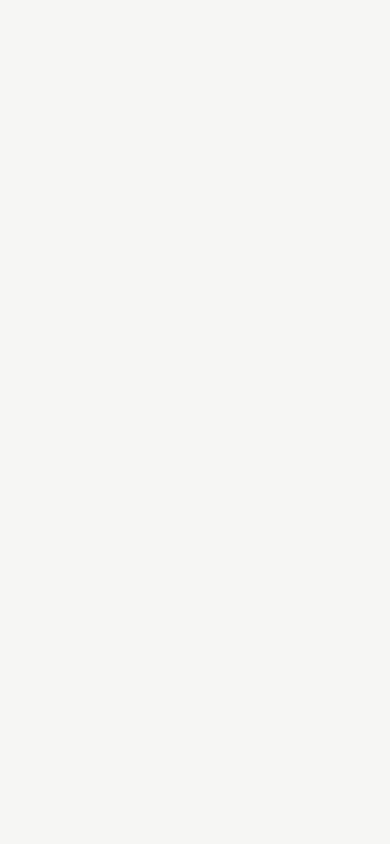
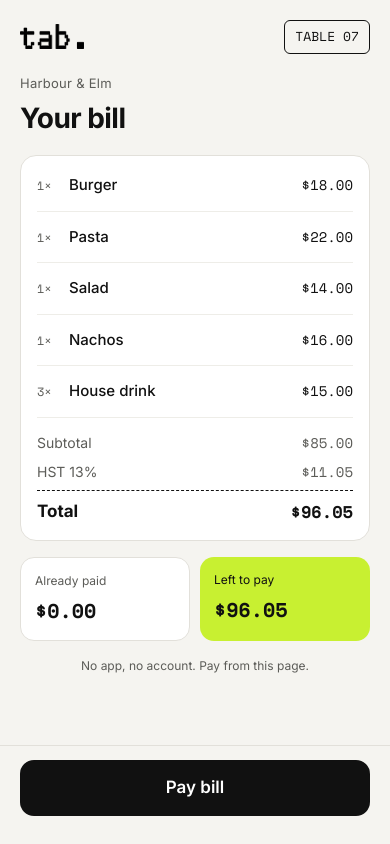
Before and after one commit to khatrihassan/tab, a React (Vite) app in the folder apps/web/: page /t/demo in a window 390 px wide. Built offline with nearby package versions, Linux system fonts and the light colour scheme.

Commit message:
Add Bill screen at /t/:tableToken

```diff
--- /dev/null
+++ b/apps/web/src/components/BalanceTiles.tsx
@@ -0,0 +1,25 @@
+import { formatCents } from '../lib/money';
+
+/** Paid / "Left to pay" tiles (Main.dc.html, GuestPaid.dc.html). */
+export function BalanceTiles({
+  paid,
+  left,
+  paidLabel,
+}: {
+  paid: number;
+  left: number;
+  paidLabel: string;
+}) {
+  return (
+    <section className="grid grid-cols-2 gap-2.5" aria-label="Balance">
+      <div className="flex flex-col gap-1.5 rounded-button border border-line bg-surface p-3.5">
+        <span className="text-[12px] text-muted">{paidLabel}</span>
+        <span className="font-mono text-[20px] font-bold">{formatCents(paid)}</span>
+      </div>
+      <div className="flex flex-col gap-1.5 rounded-button bg-accent p-3.5">
+        <span className="text-[12px] text-ink">Left to pay</span>
+        <span className="font-mono text-[20px] font-bold">{formatCents(left)}</span>
+      </div>
+    </section>
+  );
+}
--- a/apps/web/src/router.tsx
+++ b/apps/web/src/router.tsx
@@ -1,13 +1,14 @@
 import { createBrowserRouter, Navigate } from 'react-router';
 import { GuestLayout } from './context/GuestProvider';
 import { DevComponents } from './screens/DevComponents';
+import { Bill } from './screens/guest/Bill';
 
 export const router = createBrowserRouter([
   { path: '/', element: <Navigate to="/t/demo" replace /> },
   {
     path: '/t/:tableToken',
     element: <GuestLayout />,
-    children: [],
+    children: [{ index: true, element: <Bill /> }],
   },
   { path: '/dev/components', element: <DevComponents /> },
 ]);
--- /dev/null
+++ b/apps/web/src/screens/guest/Bill.tsx
@@ -0,0 +1,62 @@
+import { BalanceTiles } from '../../components/BalanceTiles';
+import { BottomBar } from '../../components/BottomBar';
+import { Button } from '../../components/Button';
+import { Card } from '../../components/Card';
+import { GuestHeader } from '../../components/GuestHeader';
+import { MoneyRow } from '../../components/MoneyRow';
+import { PhoneScreen } from '../../components/PhoneScreen';
+import { ScreenTitle } from '../../components/ScreenTitle';
+import { useGuest } from '../../context/guest';
+import { amountLeft, lineTotal } from '../../lib/billing';
+import { formatCents } from '../../lib/money';
+import { guestPath } from '../../lib/paths';
+
+/** 1 · Bill (Main.dc.html) */
+export function Bill() {
+  const { bill, tableToken } = useGuest();
+
+  return (
+    <PhoneScreen>
+      <GuestHeader tableNumber={bill.tableNumber} />
+
+      <div className="flex flex-1 flex-col gap-4 overflow-y-auto px-5 pt-2 pb-5">
+        <div className="flex flex-col gap-1">
+          <p className="m-0 text-[13px] tracking-[0.02em] text-muted">{bill.restaurantName}</p>
+          <ScreenTitle>Your bill</ScreenTitle>
+        </div>
+
+        <Card aria-label="Items">
+          {bill.items.map((item) => (
+            <div
+              key={item.id}
+              className="flex items-baseline justify-between gap-3 border-b border-divider py-3.5"
+            >
+              <div className="flex items-baseline gap-2.5">
+                <span className="min-w-[22px] font-mono text-[12px] text-muted">
+                  {item.quantity}×
+                </span>
+                <span className="text-[15px] font-medium">{item.name}</span>
+              </div>
+              <span className="font-mono text-[14px]">{formatCents(lineTotal(item))}</span>
+            </div>
+          ))}
+          <div className="flex flex-col gap-2 pt-3.5 pb-3">
+            <MoneyRow label="Subtotal" amountCents={bill.subtotal} />
+            <MoneyRow label="HST 13%" amountCents={bill.tax} />
+            <MoneyRow label="Total" amountCents={bill.total} variant="total" />
+          </div>
+        </Card>
+
+        <BalanceTiles paid={bill.amountPaid} left={amountLeft(bill)} paidLabel="Already paid" />
+
+        <p className="m-0 text-center text-[12px] text-muted">
+          No app, no account. Pay from this page.
+        </p>
+      </div>
+
+      <BottomBar>
+        <Button to={guestPath(tableToken, 'choose')}>Pay bill</Button>
+      </BottomBar>
+    </PhoneScreen>
+  );
+}
```
